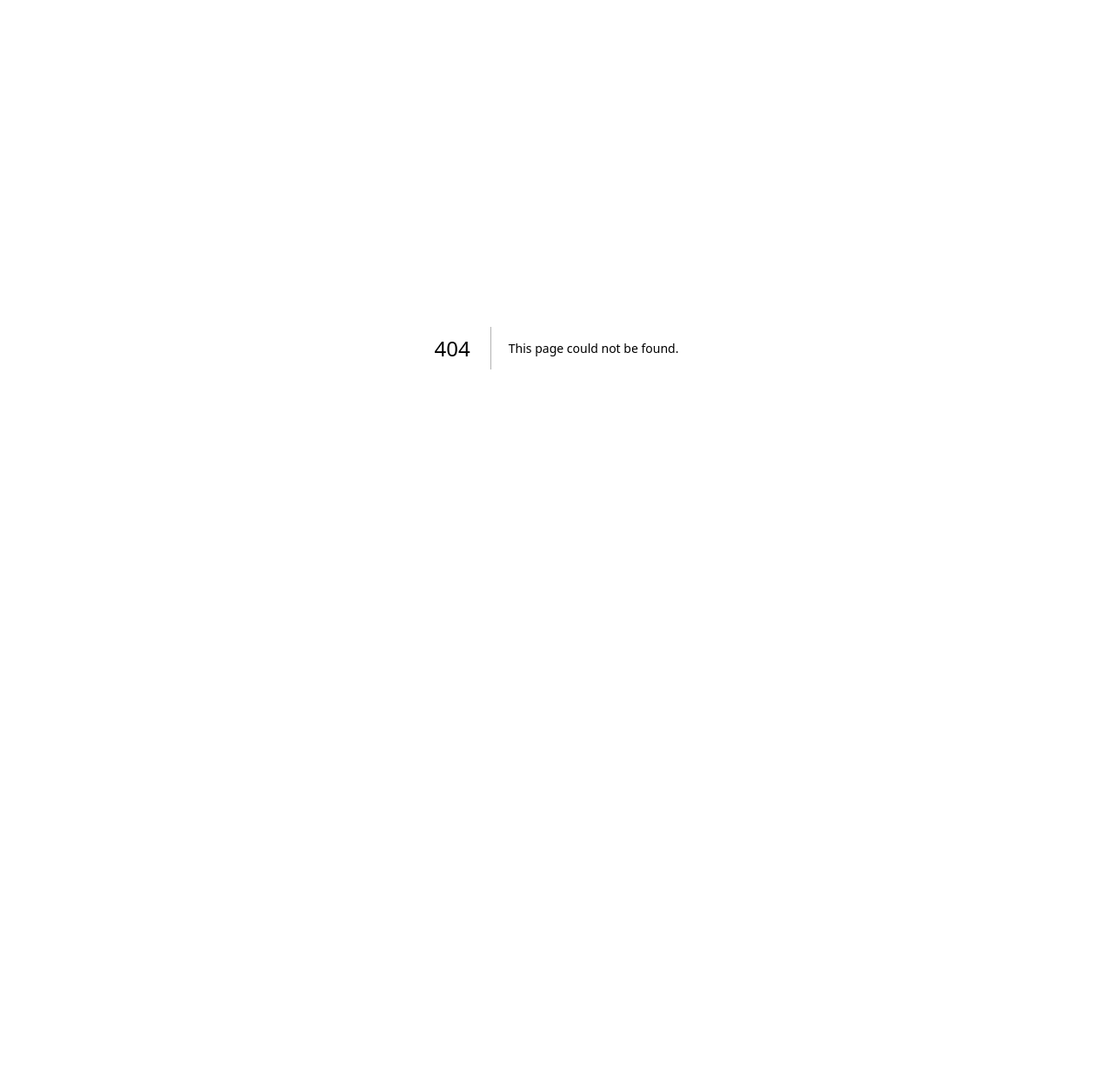
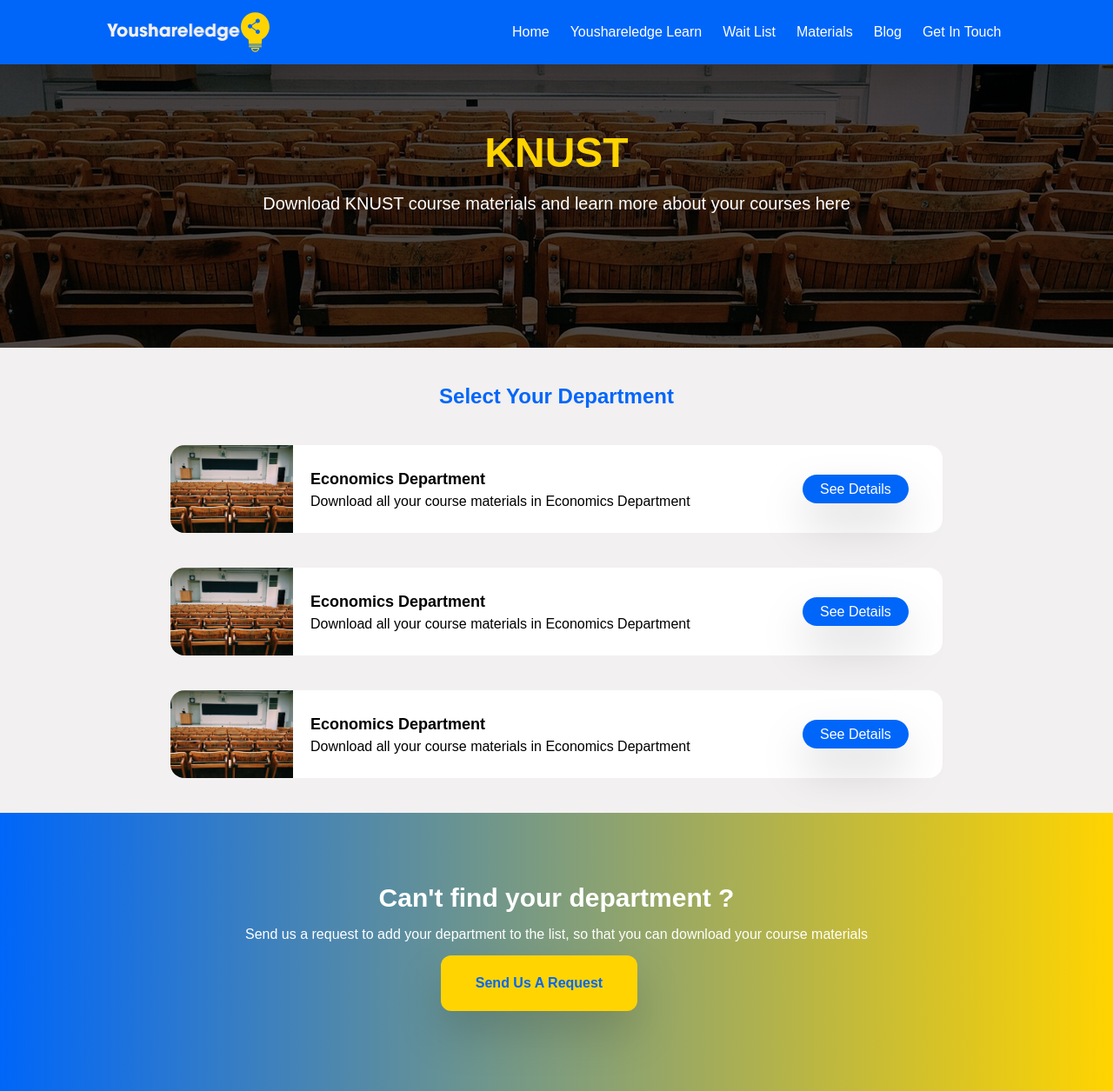
Before and after one commit to Dammy-Ola/Youshareledge-Site-Design, a Next.js app: page /materials/knust in a window 1280 px wide. Before the commit this address had no page. Shown: the whole page at 87% size. Before the commit the page ends 800 px from the top, so only its background shows below. Built offline with nearby package versions, Linux system fonts and the light colour scheme; a web font is replaced by a local one.

Commit message:
Adding the materials page

```diff
--- /dev/null
+++ b/components/DepartmentItem.tsx
@@ -0,0 +1,83 @@
+import Image from 'next/image'
+import Link from 'next/link'
+import styles from '../styles/DepartmentItem.module.css'
+import img from '../public/images/pexels-pixabay-207691.jpg'
+
+export default function DepartmentItem() {
+  return (
+    <div>
+      {/* Mobile View */}
+      <div className="block md:hidden">
+        <div
+          className={`flex justify-between bg-white rounded-2xl my-10 md:w-5/6 md:mx-auto hover:shadow-2xl`}
+        >
+          <div className={`${styles.item}`}>
+            <Image
+              src={img}
+              alt="Download Course Material SVG Icon"
+              width={150}
+              height={250}
+              // layout='responsive'
+              className="rounded-l-2xl object-cover h-full"
+            />
+          </div>
+          <div className={`${styles.itemName} flex flex-col p-3`}>
+            <div className="">
+              <h3 className="font-semibold text-xl">
+                <Link href={`#`} className="hover:underline">
+                  Economics Department
+                </Link>
+              </h3>
+              <p className="py-2">
+                Download all your course materials in Economics Department
+              </p>
+            </div>
+            <div className="py-3">
+              <Link
+                href={`#`}
+                className="bg-primary text-center text-white py-2 rounded-3xl px-5 drop-shadow-2xl capitalize hover:bg-secondary md:hover:text-white"
+              >
+                See Details
+              </Link>
+            </div>
+          </div>
+        </div>
+      </div>
+      {/* Desktop view */}
+      <div className="hidden md:block">
+        <Link href={`#`}>
+          <div
+            className={`${styles.card} justify-between bg-white rounded-2xl items-center my-10 md:w-5/6 md:mx-auto hover:shadow-2xl`}
+          >
+            <div className={`${styles.item}`}>
+              <Image
+                src={img}
+                alt="Download Course Material SVG Icon"
+                // width={100}
+                // height={70}
+                layout="responsive"
+                className="rounded-l-2xl"
+              />
+            </div>
+            <div className={`${styles.itemName} ml-5`}>
+              <h3 className="font-semibold text-lg">
+                <Link href={`#`} className="hover:underline">
+                  Economics Department
+                </Link>
+              </h3>
+              <p>Download all your course materials in Economics Department</p>
+            </div>
+            <div className={`${styles.item} mr-5`}>
+              <Link
+                href={`#`}
+                className="bg-primary text-center text-white py-2 rounded-3xl px-5 drop-shadow-2xl capitalize hover:bg-secondary md:hover:text-white"
+              >
+                See Details
+              </Link>
+            </div>
+          </div>
+        </Link>
+      </div>
+    </div>
+  )
+}
--- a/components/Navbar.tsx
+++ b/components/Navbar.tsx
@@ -72,6 +72,12 @@
                 Wait List
               </Link>
               <Link
+                href={`${origin}/materials`}
+                className="lg:inline-flex lg:w-auto w-full px-3 py-2 rounded text-white items-center justify-center hover:bg-secondary hover:text-primary"
+              >
+                Materials
+              </Link>
+              <Link
                 href={`${origin}/blog`}
                 className="lg:inline-flex lg:w-auto w-full px-3 py-2 rounded text-white items-center justify-center hover:bg-secondary hover:text-primary"
               >
--- /dev/null
+++ b/components/Showcase.tsx
@@ -0,0 +1,16 @@
+import styles from '../styles/Showcase.module.css'
+
+export const Showcase = () => {
+  return (
+    <div className={styles.showcase}>
+      <div className="container">
+        <h1 className="font-black text-3xl md:text-5xl mb-5 text-secondary">
+          KNUST
+        </h1>
+        <h2 className="text-xl text-center">
+          Download KNUST course materials and learn more about your courses here
+        </h2>
+      </div>
+    </div>
+  )
+}
--- /dev/null
+++ b/pages/materials/index.tsx
@@ -0,0 +1,54 @@
+import Image from 'next/image'
+import Layout from '../../components/Layout'
+import downloadSVG from '../../public/svgs/8219585_download_transfer_cloud_data_archive_icon.svg'
+import Link from 'next/link'
+
+export default function MaterialsPage() {
+  return (
+    <Layout
+      title={`Download and Get Instant Access To All Your Course Materials Anytime Anywhere Here`}
+    >
+      <main className="md:h-screen bg-gradient-to-b md:bg-gradient-to-r from-primary to-secondary text-white">
+        <div className="container">
+          <div className="py-10 text-white flex flex-col md:flex-row justify-between items-center md:h-screen">
+            <div className="basis-1/2 order-2 md:order-1 mt-5 md-m-0">
+              <div>
+                <div className="font-black text-3xl md:text-5xl">
+                  <h1 className="capitalize">
+                    Get Instant access to all your course Materials anytime
+                    anywhere here
+                  </h1>
+                </div>
+              </div>
+              <div className="my-10">
+                <h2 className="text-lg">
+                  No need to wait for a course mate for days before you have
+                  access to your course materials, you can download all your
+                  course materials and start learning as soon as possible to
+                  stay ahead of the curve.
+                </h2>
+              </div>
+              <div className="flex flex-col md:flex-row md:justify-start">
+                <Link
+                  href="/materials/knust"
+                  className="bg-primary md:bg-secondary md:text-primary text-center font-bold text-base p-5 md:py-5 md:px-10 my-3 rounded-xl drop-shadow-2xl md:mr-10 capitalize hover:bg-gray-900 md:hover:text-white"
+                >
+                  Take me to the download page
+                </Link>
+              </div>
+            </div>
+            {/* Image */}
+            <div className="basis-1/2 order-1 md:order-2 mb-10 md-m-0">
+              <div className="mx-auto">
+                <Image
+                  src={downloadSVG}
+                  alt="Download Course Material SVG Icon"
+                />
+              </div>
+            </div>
+          </div>
+        </div>
+      </main>
+    </Layout>
+  )
+}
--- /dev/null
+++ b/pages/materials/knust.tsx
@@ -0,0 +1,47 @@
+import DepartmentItem from '@/components/DepartmentItem'
+import Layout from '@/components/Layout'
+import { Showcase } from '@/components/Showcase'
+import { useRouter } from 'next/router'
+
+export default function SingleSchoolPage() {
+  const router = useRouter()
+  return (
+    <Layout title={`Download and Learn more about courses offered in KNUST`}>
+      <Showcase />
+
+      <section className="container">
+        <div className="pt-10">
+          <h2 className="text-center font-bold text-2xl text-primary mb-5">
+            Select Your Department
+          </h2>
+        </div>
+
+        <DepartmentItem />
+        <DepartmentItem />
+        <DepartmentItem />
+      </section>
+
+      {/* Request */}
+      <section className="bg-gradient-to-b md:bg-gradient-to-r from-primary to-secondary text-white py-20">
+        <h3 className="text-center font-bold mb-3 text-3xl">
+          Can&apos;t find your department ?
+        </h3>
+        <p className="text-center">
+          Send us a request to add your department to the list, so that you can
+          download your course materials
+        </p>
+        <div className="flex justify-center">
+          <a
+            href={`https://bit.ly/3uDMY11`}
+            target="_blank"
+            rel="noreferrer"
+            // className="bg-secondary text-primary text-center font-bold text-base p-5 md:py-5 md:px-10 my-3 rounded-xl drop-shadow-2xl md:mr-10 capitalize hover:bg-gray-900 hover:text-white"
+            className="bg-secondary text-primary text-center font-bold text-base p-5 md:py-5 md:px-10 my-3 rounded-xl drop-shadow-2xl md:mr-10 capitalize hover:bg-gray-900 hover:text-white"
+          >
+            Send Us A Request
+          </a>
+        </div>
+      </section>
+    </Layout>
+  )
+}
--- /dev/null
+++ b/styles/DepartmentItem.module.css
@@ -0,0 +1,11 @@
+.card {
+  display: flex;
+}
+
+.card > .itemName {
+  flex: 8;
+}
+
+.card > .item {
+  flex: 2;
+}
--- /dev/null
+++ b/styles/Showcase.module.css
@@ -0,0 +1,28 @@
+.showcase {
+  height: 400px;
+  width: 100%;
+  background: #000 url('/images/pexels-pixabay-207691.jpg') no-repeat center
+    center;
+  color: #fff;
+  position: relative;
+  display: flex;
+  flex-direction: column;
+  align-items: center;
+  justify-content: center;
+  text-align: center;
+}
+
+/* Overlay */
+.showcase::after {
+  content: '';
+  position: absolute;
+  top: 0;
+  left: 0;
+  width: 100%;
+  height: 100%;
+  background: rgba(0, 0, 0, 0.7);
+}
+
+.showcase * {
+  z-index: 20;
+}
```
Also changed, not shown: public/images/ShareLegee-Bulb-Icon-Logo-Blue-BG.png (added), public/images/pexels-pixabay-207691.jpg (added).
